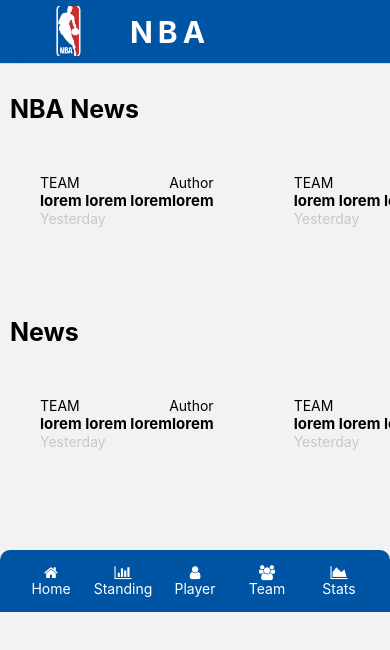
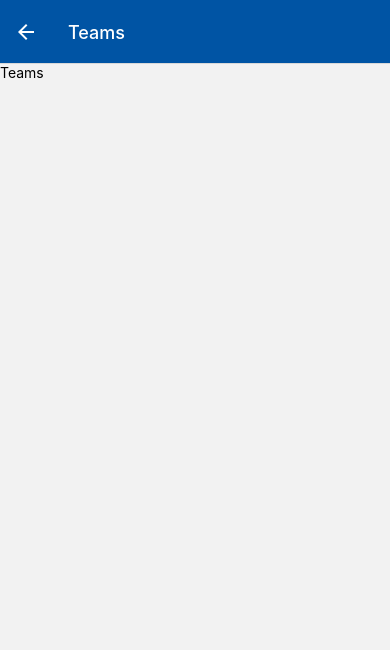
Before and after one commit to gimnakatugampala/nba, a React Native app: screen /Teams in a window 390 px wide. Shown: the top 650 px of the page. Built offline with nearby package versions, Linux system fonts and the light colour scheme.

Commit message:
teams ui

```diff
--- a/components/Navbar.js
+++ b/components/Navbar.js
@@ -22,7 +22,7 @@
             <Text style={styles.navbarInside}>Player</Text>
         </TouchableOpacity>
 
-        <TouchableOpacity style={styles.navbarText}>
+        <TouchableOpacity style={styles.navbarText} onPress={() => navigation.navigate('Teams')}>
             <Icon name="users" size={15} color="#fff" style={styles.icons} />
             <Text style={styles.navbarInside}>Team</Text>
         </TouchableOpacity>
--- a/routes/StackRoutes.js
+++ b/routes/StackRoutes.js
@@ -8,6 +8,7 @@
 
 import Header from '../components/Header';
 import Players from '../screens/Players';
+import Teams from '../screens/Teams';
 
 
 const Stack = createNativeStackNavigator();
@@ -46,6 +47,15 @@
           }}
         />
 
+      <Stack.Screen name="Teams" component={Teams}
+           options={{
+            headerStyle: {
+              backgroundColor: '#0054a4'
+            },
+            headerTintColor: '#fff'
+          }}
+        />
+
 
       </Stack.Navigator>
       </NavigationContainer>
--- /dev/null
+++ b/screens/Teams.js
@@ -0,0 +1,12 @@
+import React from 'react'
+import { StyleSheet, Text, View } from 'react-native'
+
+export default function Teams() {
+    return (
+        <View>
+            <Text>Teams</Text>
+        </View>
+    )
+}
+
+const styles = StyleSheet.create({})
```
